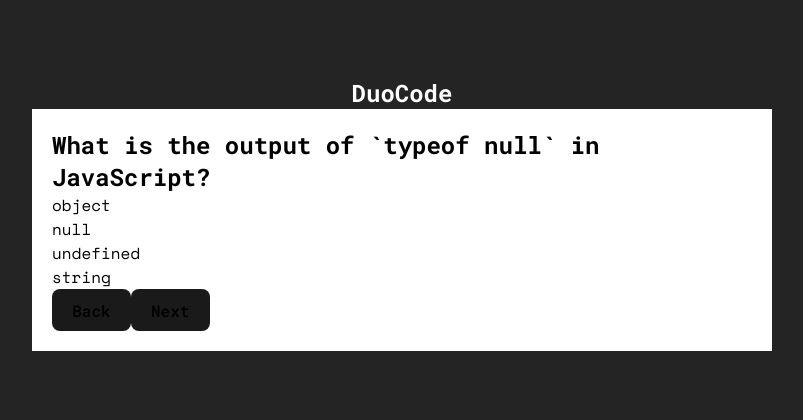
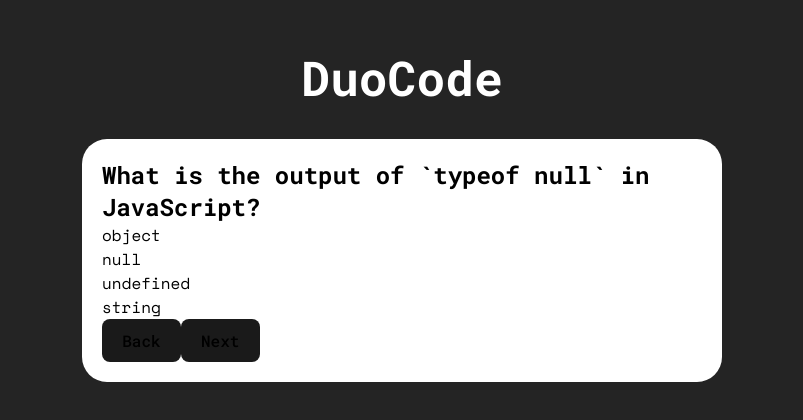
Before and after one commit to ElDuartte/duo-code, a React (Vite) app: page / in a window 1280 px wide. Shown: the part 206-626 px from the top of the page, without its empty margins (238-1041 px from the left). Built offline with nearby package versions, Linux system fonts and the light colour scheme.

Commit message:
title styles

```diff
--- a/src/styles/App.css
+++ b/src/styles/App.css
@@ -63,4 +63,7 @@
 
 .title{
   color: var(--white);
+  justify-self: center;
+  font-size: 3em;
+  margin-bottom: 30px;
 }
--- a/src/styles/components/Flashcard.css
+++ b/src/styles/components/Flashcard.css
@@ -1,8 +1,7 @@
 .flashcard-container {
   background-color: white;
   color: black;
-  max-width: 700px;
-  /* width: auto; */
-  /* height: auto; */
+  max-width: 600px;
+  border-radius: 25px;
   padding: 20px;
 }
```
